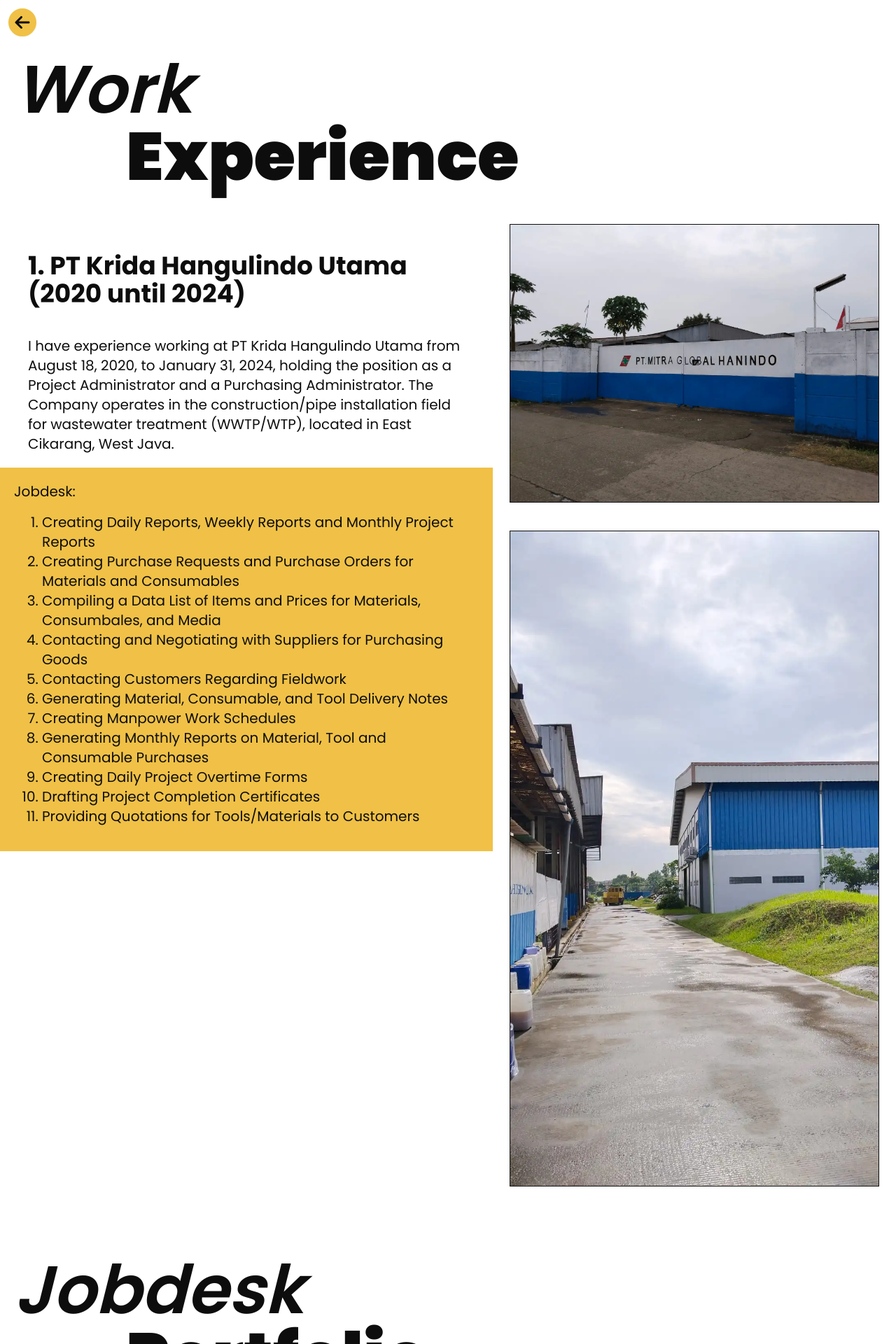
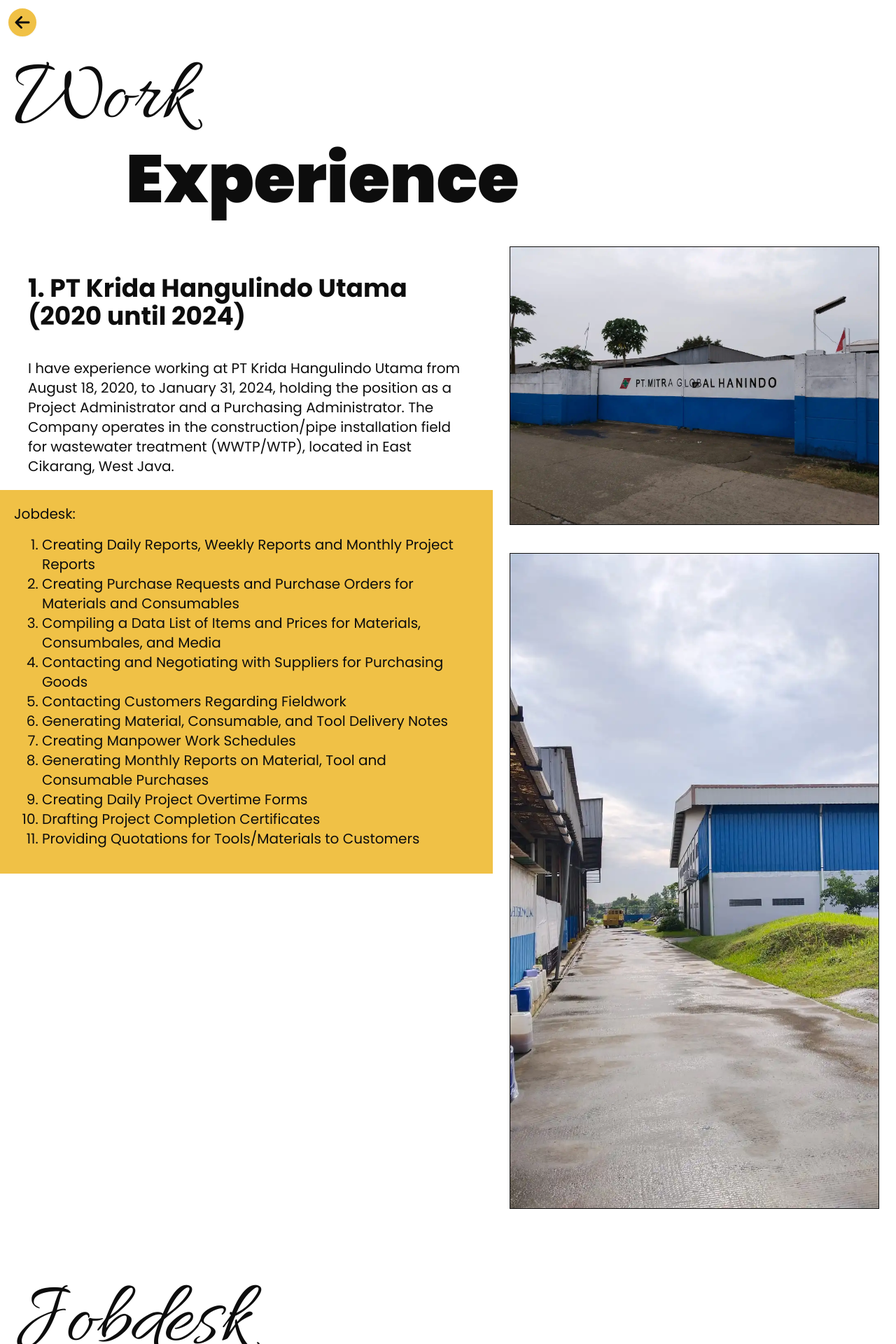
Before and after one commit to fauzancodes/risma-portfolio, a Next.js app: page /project-portfolio in a window 1280 px wide. Shown: the top 1920 px of the page at 70% size. Built offline with nearby package versions, Linux system fonts and the light colour scheme.

Commit message:
add curl font

```diff
--- a/src/app/about-me/page.tsx
+++ b/src/app/about-me/page.tsx
@@ -1,5 +1,6 @@
 import { About, ProfilePhoto } from "@/constants";
 import { FlexCenter } from "../ui/main/style";
+import { allura } from "../ui/main/fonts";
 
 export default function page() {
   return (
@@ -12,7 +13,7 @@ export default function page() {
         </div>
       </div>
       <div className={`tw-bg-primary tw-px-10 tw-py-12 md:tw-w-[55%]`}>
-        <h2 className="tw-font-semibold tw-italic tw-text-5xl md:tw-text-8xl">Introducing</h2>
+        <h2 className={`${allura.className} tw-text-6xl md:tw-text-9xl`}>Introducing</h2>
         <h2 className="tw-font-black tw-text-5xl md:tw-text-8xl tw-text-right !tw-mb-10">About Me</h2>
         {About?.map((item, index) => (
           <p key={index} className="!tw-my-5 md:tw-text-xl">
--- a/src/app/project-portfolio/page.tsx
+++ b/src/app/project-portfolio/page.tsx
@@ -1,12 +1,13 @@
 import { WorkExperiences, WorkPortfolio } from "@/constants";
 import { FlexCenterX, FlexCenterY } from "../ui/main/style";
+import { allura } from "../ui/main/fonts";
 
 export default function page() {
   return (
     <>
       <section id="work" className={`tw-bg-secondary-light tw-min-h-screen tw-flex tw-flex-col tw-justify-between tw-flex-wrap tw-pt-20`}>
 				<div className="tw-mb-12 tw-mx-5">
-					<h2 className="tw-font-semibold tw-italic tw-text-5xl md:tw-text-8xl md:tw-w-fit tw-text-center md:tw-text-left">Work</h2>
+					<h2 className={`${allura.className} tw-text-6xl md:tw-text-9xl md:tw-w-fit tw-text-center md:tw-text-left`}>Work</h2>
 					<h2 className="tw-font-black tw-text-5xl md:tw-text-8xl md:tw-w-fit md:!tw-ml-40 tw-text-center md:tw-text-left">Experience</h2>
 				</div>
 				{WorkExperiences?.map((item, index) => (
@@ -35,7 +36,7 @@ export default function page() {
       </section>
 			<section id="portfolio" className={`tw-bg-secondary-light tw-min-h-screen tw-flex tw-flex-col tw-justify-between tw-flex-wrap tw-pt-20`}>
 				<div className="tw-mb-12 tw-mx-5">
-					<h2 className="tw-font-semibold tw-italic tw-text-5xl md:tw-text-8xl md:tw-w-fit tw-text-center md:tw-text-left">Jobdesk</h2>
+					<h2 className={`${allura.className} tw-text-6xl md:tw-text-9xl md:tw-w-fit tw-text-center md:tw-text-left`}>Jobdesk</h2>
 					<h2 className="tw-font-black tw-text-5xl md:tw-text-8xl md:tw-w-fit md:!tw-ml-40 tw-text-center md:tw-text-left">Portfolio</h2>
 				</div>
 				{WorkPortfolio?.map((item, index) => (
```
